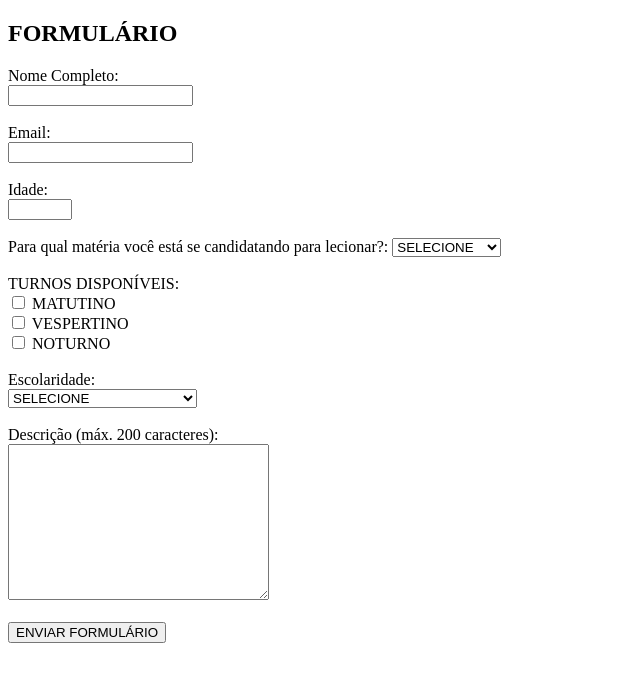
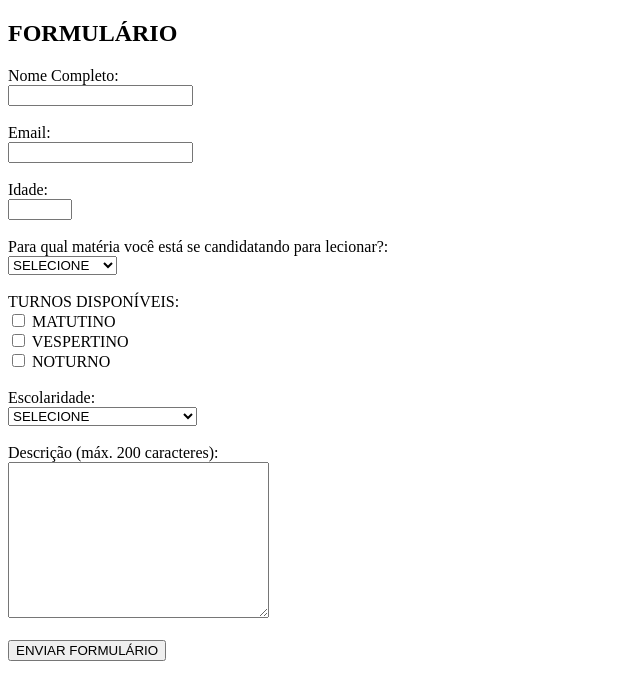
Before and after one commit to gabrielglpacheco-code/Desafio, a plain HTML site: page index.html in a window 1280 px wide. Shown: the whole page, without its empty margins (0-640 px from the left). Drawn offline with Linux system fonts and the light colour scheme.

Commit message:
Update index.html

```diff
--- a/index.html
+++ b/index.html
@@ -40,9 +40,8 @@ Código precisa ser semântico e com acessibilidade
             <input type="number" id="idade" name="idade" min="0" max="120" required>
             <br><br>
 
-            <label for="assunto">Para qual matéria você está se candidatando para lecionar?: </label>
+            <label for="assunto">Para qual matéria você está se candidatando para lecionar?: </label> <br>
                 <select name="assunto" id="assunto" required>
-                    <br>
                     <option value="">SELECIONE</option>
                     <option value="portugues">PORTUGUÊS</option>
                     <option value="matematica">MATEMÁTICA</option>
```
